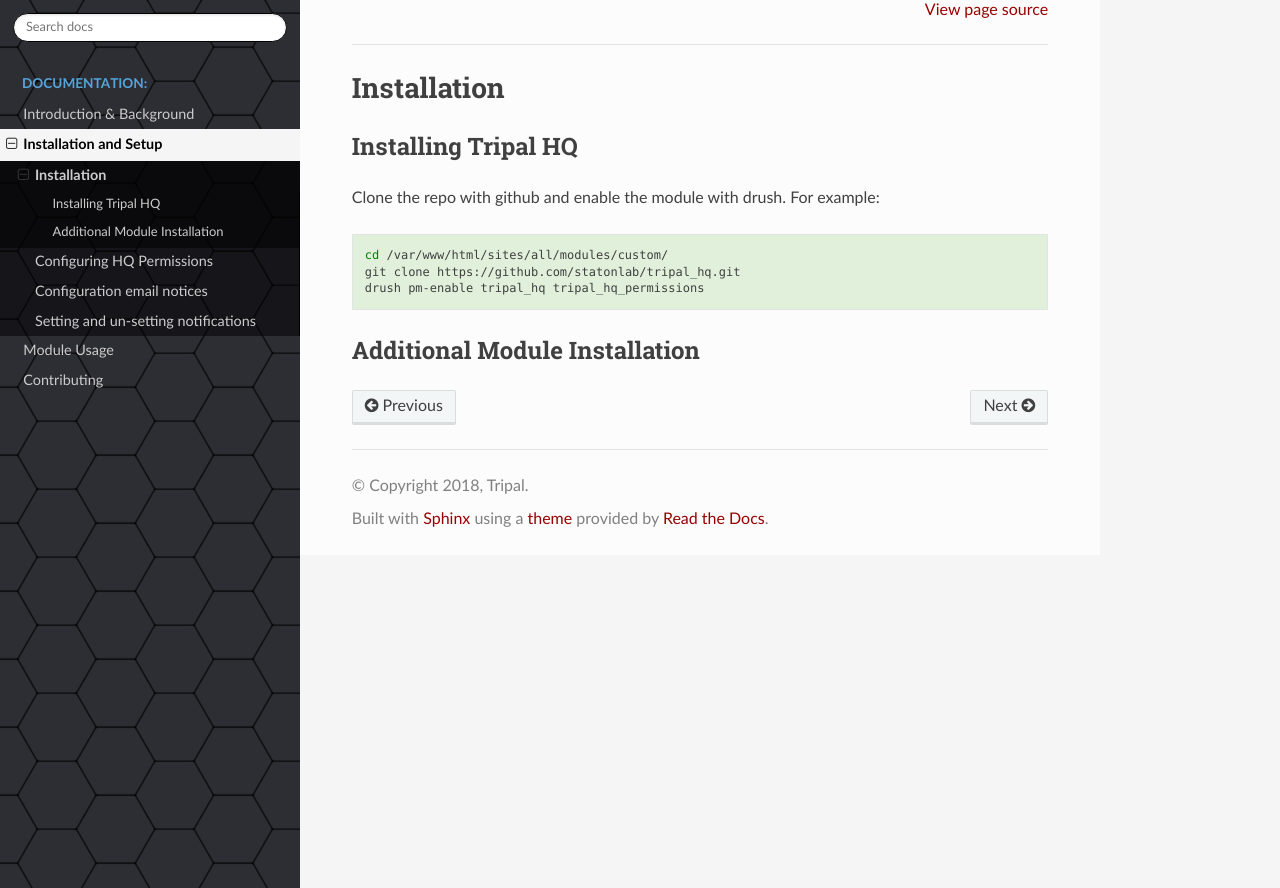
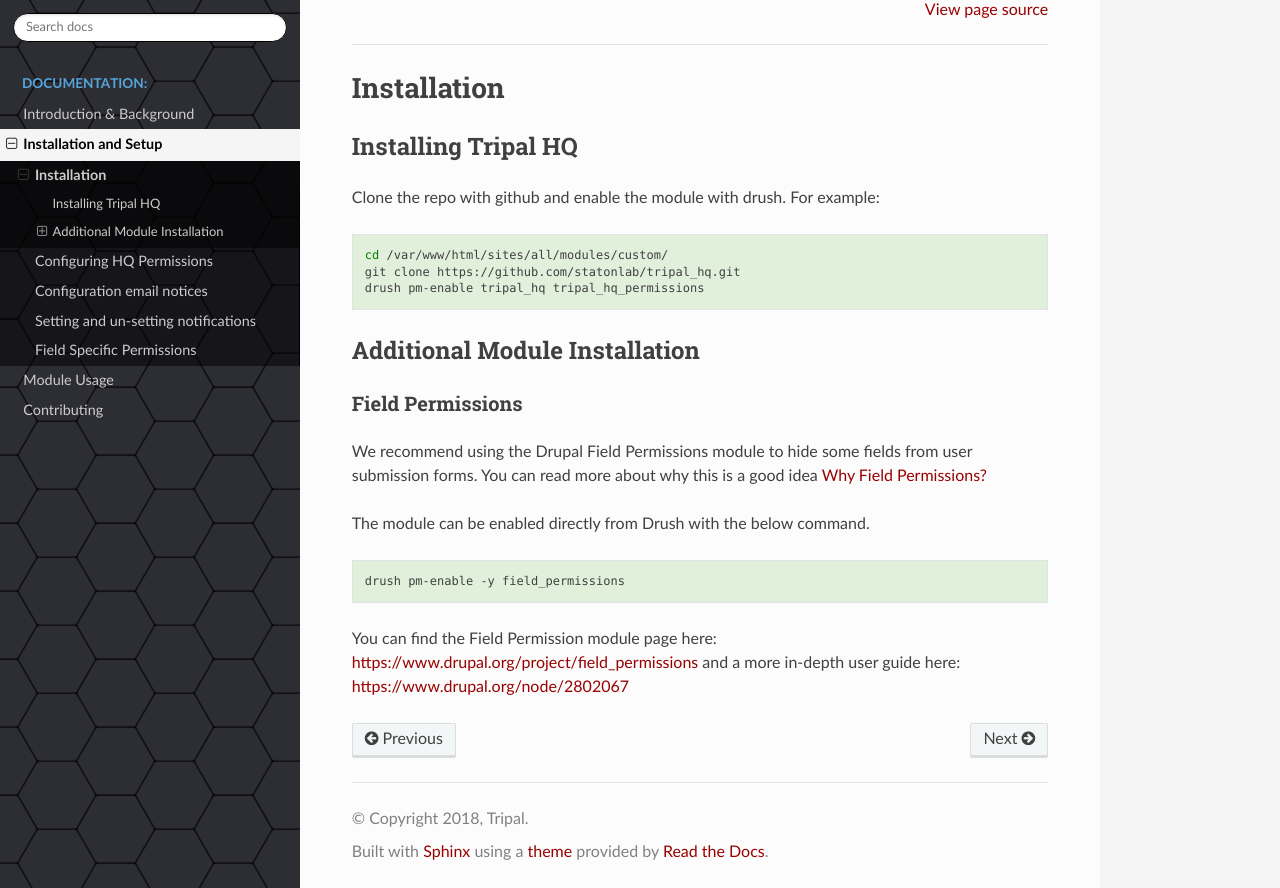
Before and after one commit to statonlab/tripal_hq, a Sphinx documentation site: the page built from docs/setup/install.rst, in a window 1280 px wide and 1228 px high. Shown: the part 340-1228 px from the top of the window. Built offline with Sphinx 7.4.7 and the Read the Docs theme 2.0.0, drawn with Linux system fonts in a browser that asks for light colours.

Commit message:
write field permissions docs

```diff
--- a/docs/installation.rst
+++ b/docs/installation.rst
@@ -10,3 +10,4 @@
    setup/install
    setup/permissions
    setup/settings
+   setup/field_permissions
--- a/docs/setup/install.rst
+++ b/docs/setup/install.rst
@@ -19,3 +19,20 @@
 
 Additional Module Installation
 ================================
+
+
+.. _install_field_permissions:
+
+Field Permissions
+------------------
+
+We recommend using the Drupal Field Permissions module to hide some fields from user submission forms.  You can read more about why this is a good idea :ref:`why_field_permissions`
+
+The module can be enabled directly from Drush with the below command.
+
+.. code-block:: bash
+
+  drush pm-enable -y field_permissions
+
+
+You can find the Field Permission module page here: https://www.drupal.org/project/field_permissions and a more in-depth user guide here: https://www.drupal.org/node/2802067
```
Also changed, not shown: docs/setup/field_permissions.rst (added, +37 -0 lines), docs/_static/img/cross_ref_GA.png (added), docs/_static/img/crossref_permissions.png (added), 3 other files.
